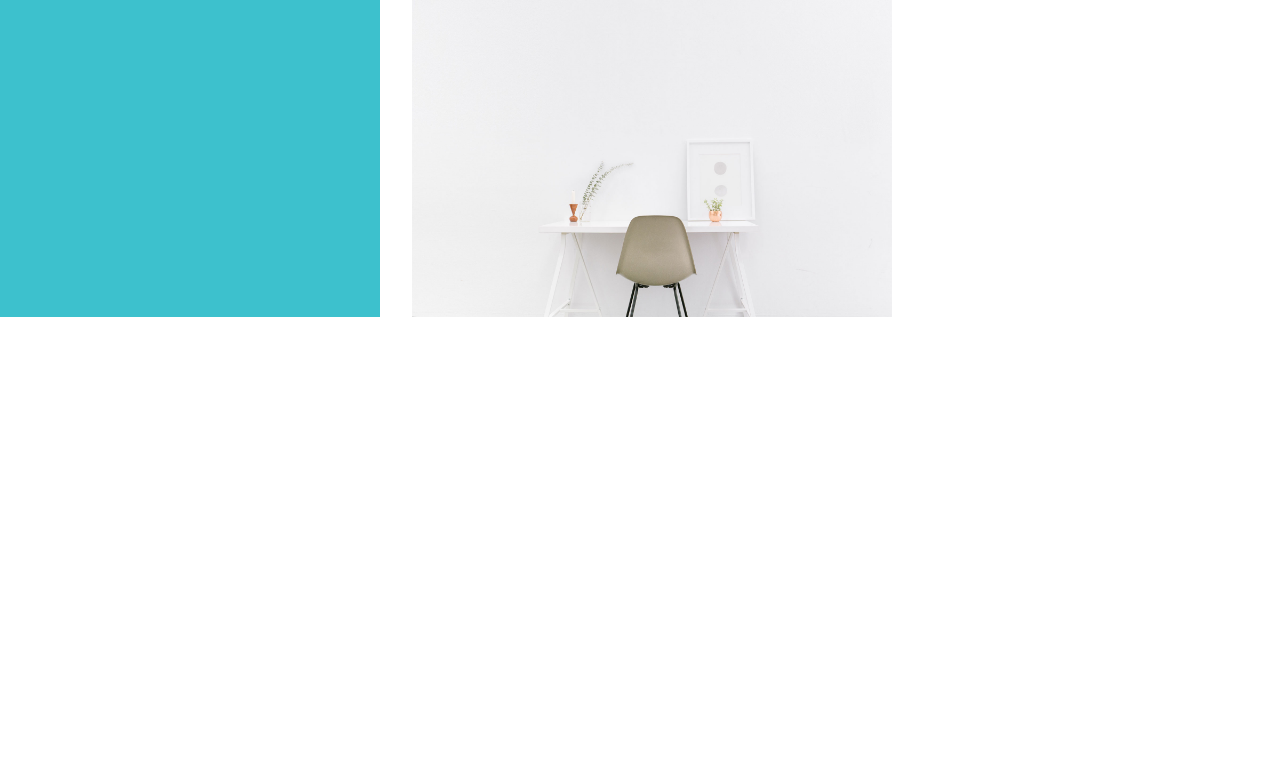
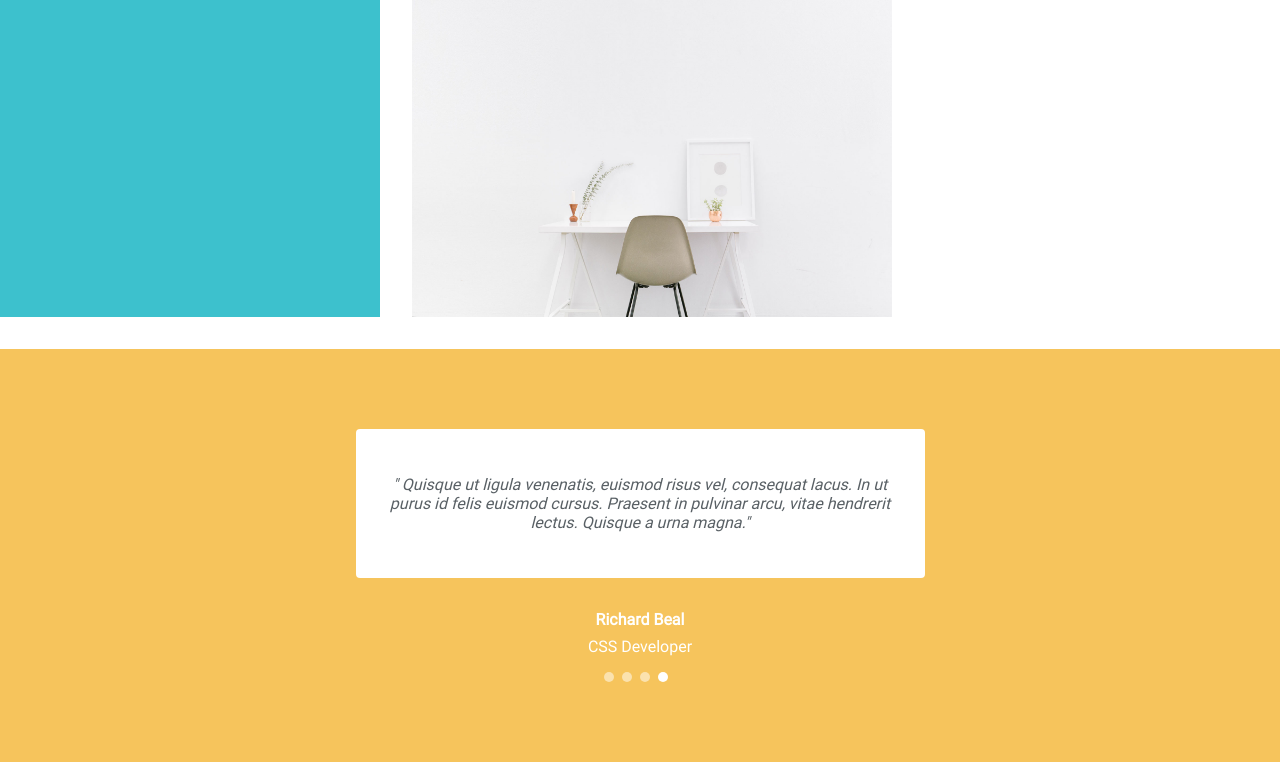
Before and after one commit to Amanneville/Tinker-Starter, a plain HTML site: page index.html in a window 1280 px wide. Shown: the part 3277-4039 px from the top of the page. Before the commit the page ends 3626 px from the top, so only its background shows below. Drawn offline with Linux system fonts and the light colour scheme.

Commit message:
intégration 4iéme partie

```diff
--- a/assets/scss/_general.scss
+++ b/assets/scss/_general.scss
@@ -12,3 +12,7 @@ body{
     font-family: 'roboto';
     color: white;
 }
+
+.txtBlod{
+    font-weight: bold;
+}
--- a/assets/scss/_main.scss
+++ b/assets/scss/_main.scss
@@ -1,40 +1,40 @@
 // BACKGROUND MAIN
-.content_main{
+.content_main {
   background-image: url(../images/about-bg.jpg);
   background-size: cover;
   background-repeat: no-repeat;
   padding: 8em 5em;
-        @include flex ($just:space-evenly);
+  @include flex($just: space-evenly);
 
-        .card_main_responsive{
+  .card_main_responsive {
     @include flex;
   }
 }
 
 // ICONS COLOR
-.card_main{
+.card_main {
   width: 300px;
   text-align: center;
-    img{
+  img {
     @include icon_color;
     margin-bottom: 3em;
   }
-    h3{
+  h3 {
     border-bottom: 2px solid $graylight;
     padding-bottom: 2em;
   }
-    p{
+  p {
     margin-top: 2em;
     line-height: 2;
   }
-    a{
+  a {
     color: white;
     font-weight: bold;
   }
 }
 
 // REPEATED IMG EFFECT
-.img_repeat{
+.img_repeat {
   height: 80px;
   margin: auto;
   background-image: url(../images/about-bg.jpg);
@@ -44,48 +44,85 @@
 }
 
 // GALLERY PART
-
-.gallery{
-    @include flex ($align:flex-start, $just:left);
-    .left_gallery{
+.gallery {
+  @include flex($align: flex-start, $just: left);
+  .left_gallery {
     background-color: $blue;
     background-size: contain;
     width: 25%;
-        height: 22em;
+    height: 24em;
     padding: 20em 4em;
 
-        h3{
+    h3 {
       text-transform: uppercase;
       border-bottom: 1px solid white;
       padding-bottom: 1.5em;
       width: 16em;
     }
-        p{
+    p {
       padding-top: 1.5em;
       line-height: 2;
       margin-bottom: 4em;
     }
-        span{
+    span {
       display: block;
     }
-        li{
+    li {
       padding-bottom: 2em;
     }
-        a{
+    a {
       color: white;
       font-weight: bold;
     }
-        .text_yellow{
+    a:hover {
       color: $yellow;
     }
   }
 
   // PICTURES GALLERY
-    .photos_gallery{
+  .photos_gallery {
     margin: 2em;
-        img{
+    img {
       height: 20em;
       float: left;
     }
   }
 }
+
+// YELLOW FRAME
+.yellowFrame{
+    text-align: center;
+    background-color: $yellow;
+    padding: 5em;
+    .whiteFrame{
+        @include flex;
+        text-align: center;
+        margin: auto;
+        background-color: white;
+        color: black;
+        width: 505px;
+        height: 85px;
+        padding: 2em;
+        border-radius: 4px;
+        color: $graylight;
+    }
+    .richard{
+        margin-top: 2em;
+        margin-bottom: 0.5em;
+    }
+    .circles{
+        @include flex;
+    }
+    .falseCircles{
+        width: 10px;
+        height: 10px;
+        border-radius: 50%;
+        background-color: white;
+        opacity: 50%;
+        margin-top: 1em;
+        margin-right: 0.5em;
+    }
+    .falseCircles:last-child{
+        opacity: 100%;
+    }
+}
--- a/index.html
+++ b/index.html
@@ -6,13 +6,12 @@
     <meta http-equiv="X-UA-Compatible" content="IE=edge">
     <meta name="viewport" content="width=device-width, initial-scale=1.0">
     <link rel="stylesheet" href="assets/css/style.css">
-    <title>Document</title>
+    <title>Tinker Starter | Home</title>
 </head>
 
 <body>
     <!-- HEADER -->
     <header>
-
         <div class="header_menu">
             <!-- logo -->
             <h2><span>T</span>INKER</h2>
@@ -27,7 +26,6 @@
                 </ul>
             </nav>
         </div>
-
         <!-- FIRTS PART CONTENT -->
         <div class="header_text">
             <h1>Awesome <span class="text_blue">HTML5</span> Template <span class="text_orange">TINKER</span></h1>
@@ -36,7 +34,6 @@
                 velit quae. Aperiam.</p>
             <div class="button_start"><a href="#">LET'S START</a></div>
         </div>
-
     </header>
 
     <div class="repeat_img"></div>
@@ -76,7 +73,6 @@
                     lectus, mattis non tellus et, tincidunt condimentum eros.</p>
                 <div class="button_blue"><a href="#">CONTINUE READING</a></div>
             </div>
-
         </div>
 
         <div class="img_repeat"></div>
@@ -112,9 +108,25 @@
                     <img src="assets/images/portfolio_big_item_06.jpg" alt="Photo d'une chaise à une table">
                 </div>
             </div>
+        </div>
+
+        <!-- FOURTH PART -->
+        <div class="yellowFrame">
+            <p class="whiteFrame"><em>" Quisque ut ligula venenatis, euismod risus vel, consequat lacus. In ut purus id felis euismod cursus. Praesent in pulvinar arcu, vitae hendrerit lectus. Quisque a urna magna."</em></p>
+
+            <p class="txtBlod richard">Richard Beal</p>
+            <p>CSS Developer</p>
+
+            <div class="circles">
+                <div class="falseCircles"></div>
+                <div class="falseCircles"></div>
+                <div class="falseCircles"></div>
+                <div class="falseCircles"></div>
+            </div>
+
+
 
         </div>
-
     </main>
 
     <footer></footer>
```
Also changed, not shown: assets/css/style.css, assets/scss/_mixins.scss (line endings or trailing spaces), assets/scss/_vars.scss (line endings or trailing spaces), 1 other file. Lines whose indentation alone changed are shown as unchanged.
